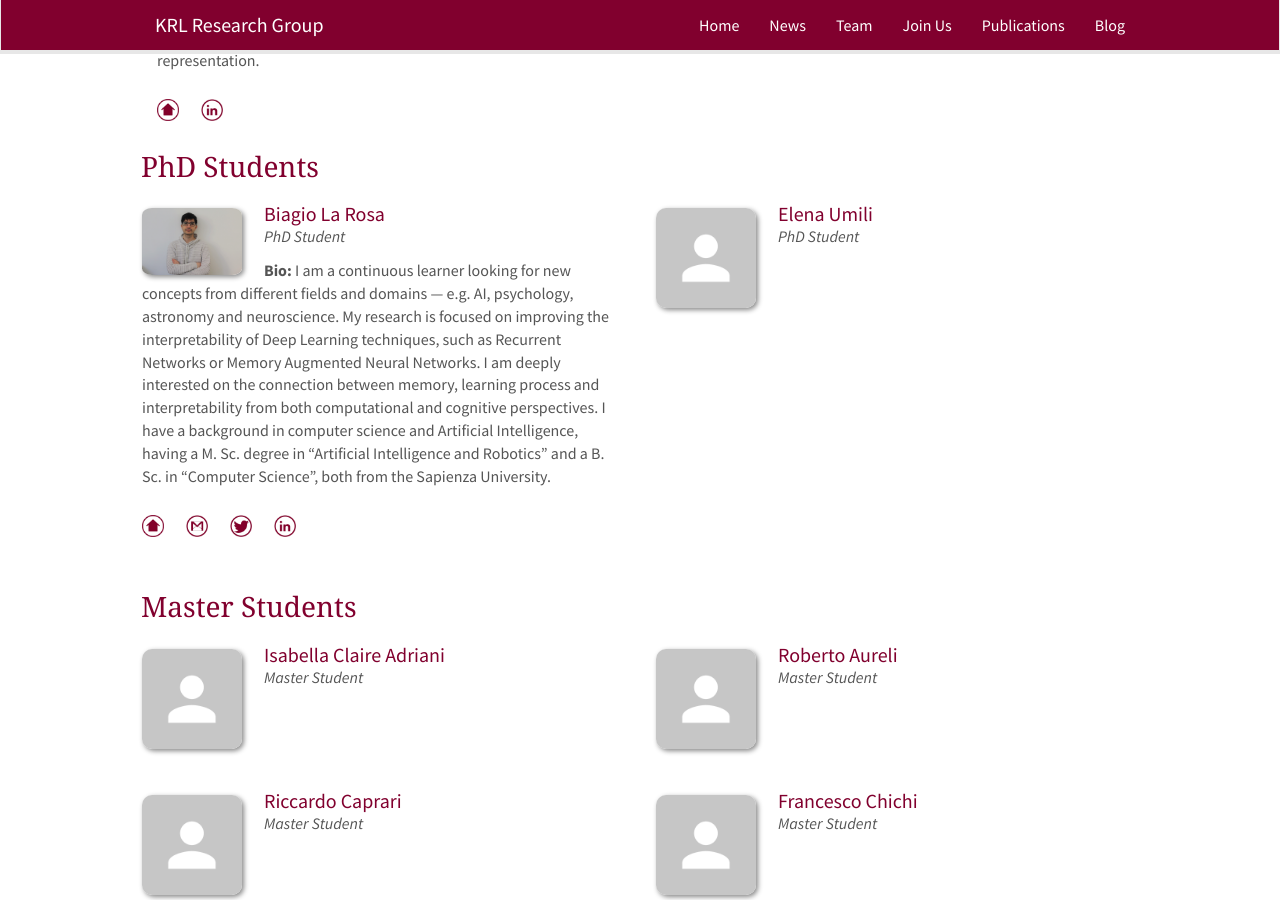
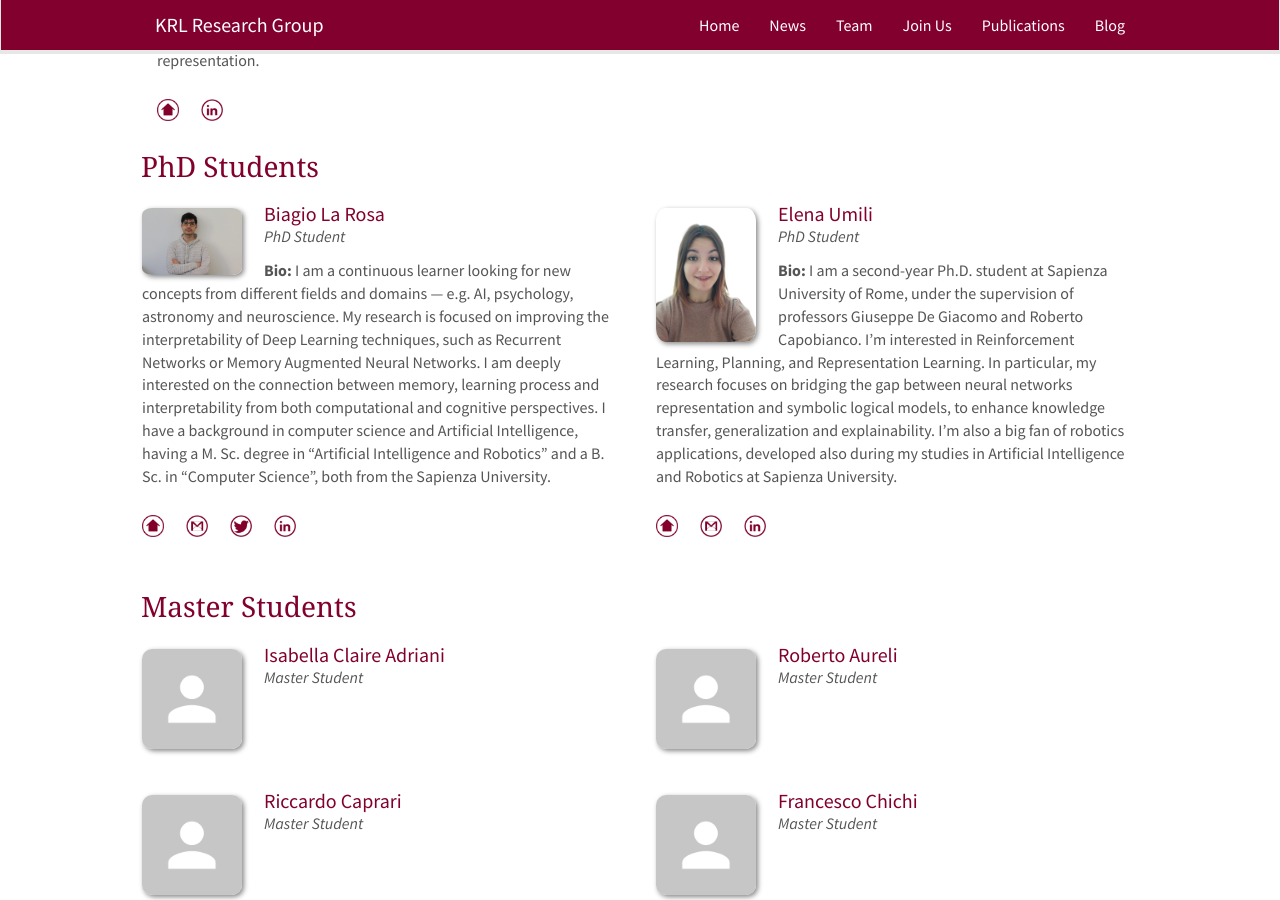
Before and after one commit to KRLGroup/krlgroup.github.io, a Jekyll site: the page built from _pages/team.md, in a window 1280 px wide and 900 px high, scrolled down 405 px. Built offline with Jekyll 4.4.1, drawn with Linux system fonts in a browser that asks for light colours; nearby versions of some CDN libraries.

Commit message:
added Elena Umili info

```diff
--- a/_data/phd.yml
+++ b/_data/phd.yml
@@ -9,11 +9,11 @@
   email: larosa@diag.uniroma1.it
 
 - name: Elena Umili
-  photo: no_avatar.jpg
+  photo: umili.jpg
   info: PhD Student
-  bio:
-  webpage:
+  bio: I am a second-year Ph.D. student at Sapienza University of Rome, under the supervision of professors Giuseppe De Giacomo and Roberto Capobianco. I'm interested in Reinforcement Learning, Planning, and Representation Learning. In particular, my research focuses on bridging the gap between neural networks representation and symbolic logical models, to enhance knowledge transfer, generalization and explainability. I'm also a big fan of robotics applications, developed also during my studies in Artificial Intelligence and Robotics at Sapienza University.
+  webpage: https://phd.uniroma1.it/web/ELENA-UMILI_nP1491499_EN.aspx
   github:
-  linkedin:
+  linkedin: www.linkedin.com/in/elena-umili-b65a89183
   twitter:
-  email:
+  email: umili@diag.uniroma1.it
```
Also changed, not shown: images/teampic/umili.jpg (added).
